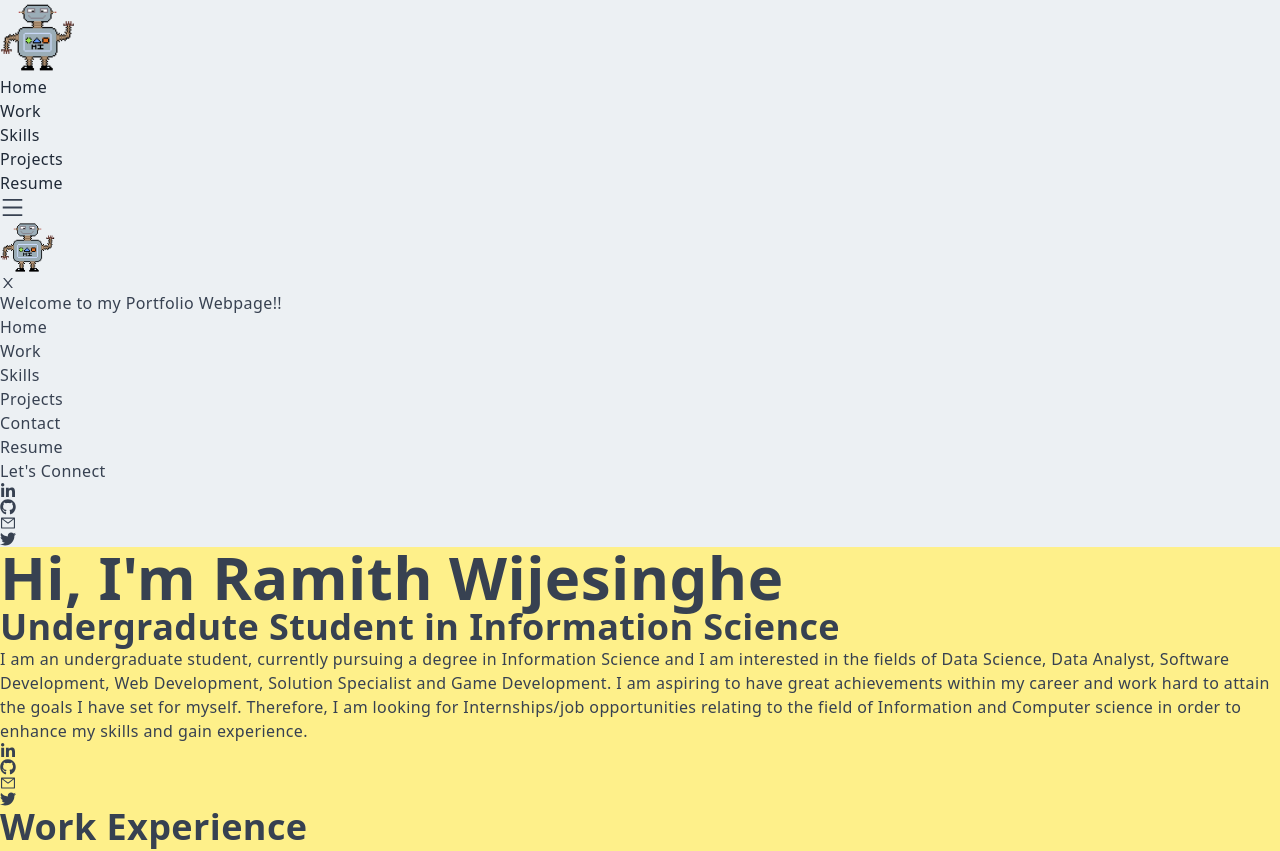
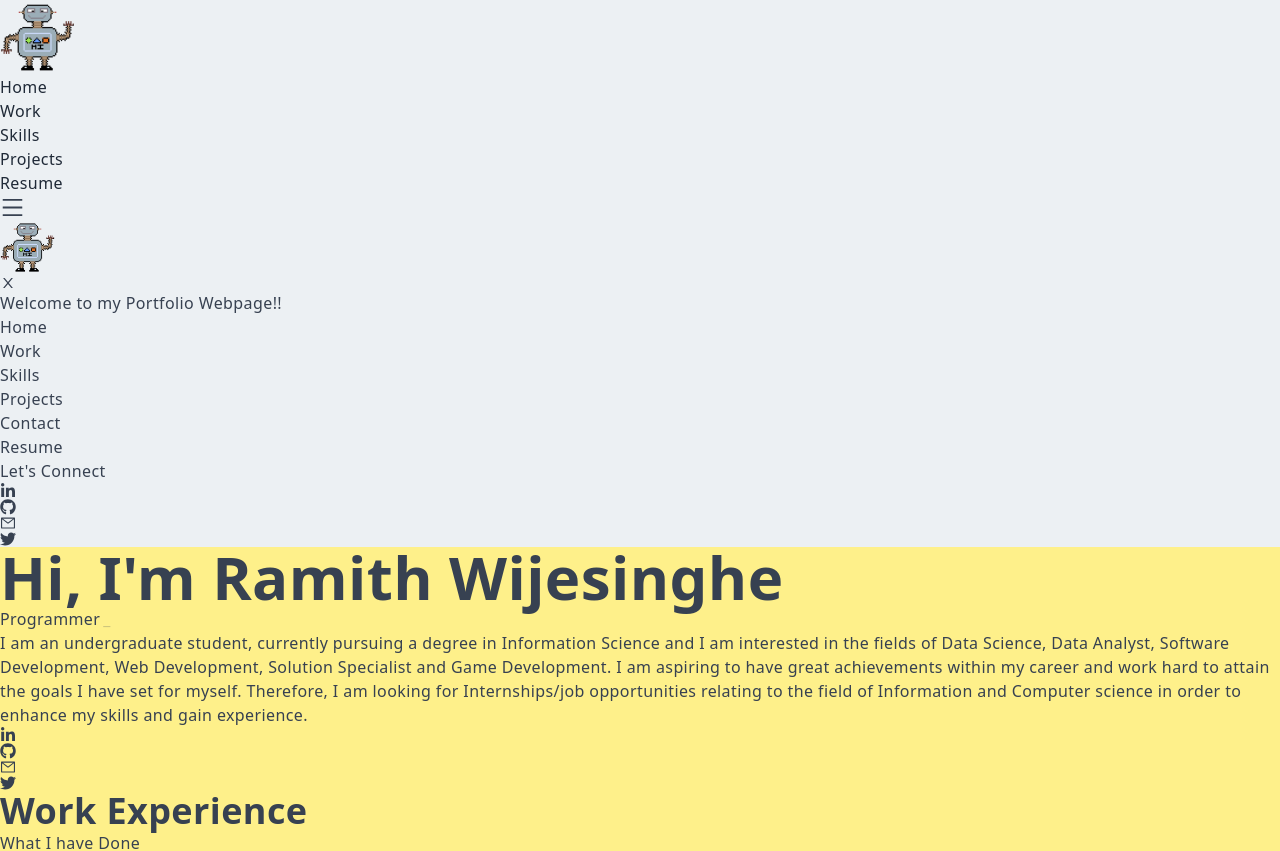
Before and after one commit to Ramareigns/Ramith-Portfolio, a Next.js app: page / in a window 1280 px wide. Shown: the top 851 px of the page. Built offline with nearby package versions, Linux system fonts and the light colour scheme.

Commit message:
added typewritter to main

```diff
--- a/components/Main.js
+++ b/components/Main.js
@@ -1,6 +1,7 @@
 import React from "react";
 import { AiOutlineMail } from "react-icons/ai";
 import { FaGithub, FaLinkedinIn, FaTwitter } from "react-icons/fa";
+import { Typewriter } from "react-simple-typewriter";
 
 const Main = () => {
   return (
@@ -10,7 +11,22 @@ const Main = () => {
           <h1 className="py-4 ">
             Hi, I'm <span className="text-purple-700">Ramith Wijesinghe</span>
           </h1>
-          <h2 className="py-4">Undergradute Student in Information Science</h2>
+
+          <div className="py-4 font-bold text-5xl text-gray-500">
+            <span>
+              <Typewriter
+                words={["Undergradute Student", "Programmer", "Web Developer"]}
+                loop={0}
+                cursor
+                cursorStyle="_"
+                typeSpeed={70}
+                deleteSpeed={50}
+                delaySpeed={1500}
+              />
+            </span>
+
+          </div>
+
           <p className="py-4 font-bold text-grey-500 max-w-[70%]  mt-0 inline">
             I am an undergraduate student, currently pursuing a degree in
             Information Science and I am interested in the fields of Data
@@ -25,7 +41,10 @@ const Main = () => {
             </span>
           </p>
           <div className="flex items-center justify-between max-w-[330px] m-auto py-4">
-            <a href="https://www.linkedin.com/in/ramith-wijesinghe-842bab180/" target="_blank">
+            <a
+              href="https://www.linkedin.com/in/ramith-wijesinghe-842bab180/"
+              target="_blank"
+            >
               <div className="rounded-full shadow-lg bg-purple-300  shadow-black p-6 cursor-pointer hover:scale-110 hover:bg-white ease-in duration-300">
                 <FaLinkedinIn />
               </div>
```
Also changed, not shown: package.json (+5 -2 lines), 2 other files (tests, documents, lock files or other folders).
